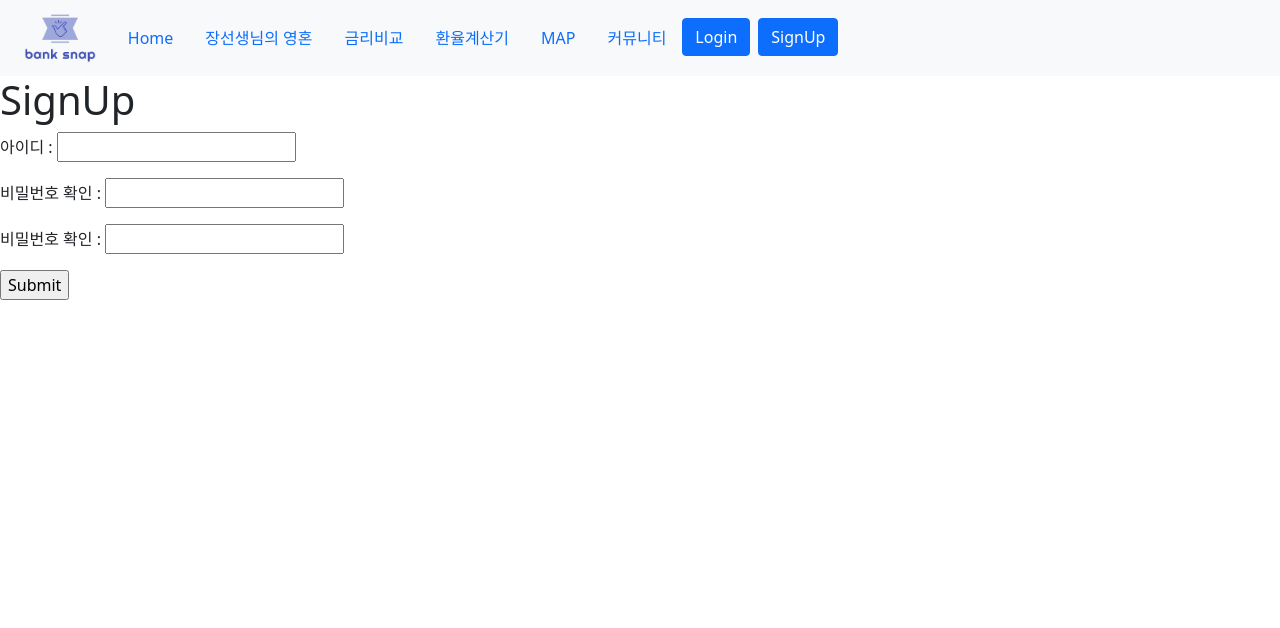
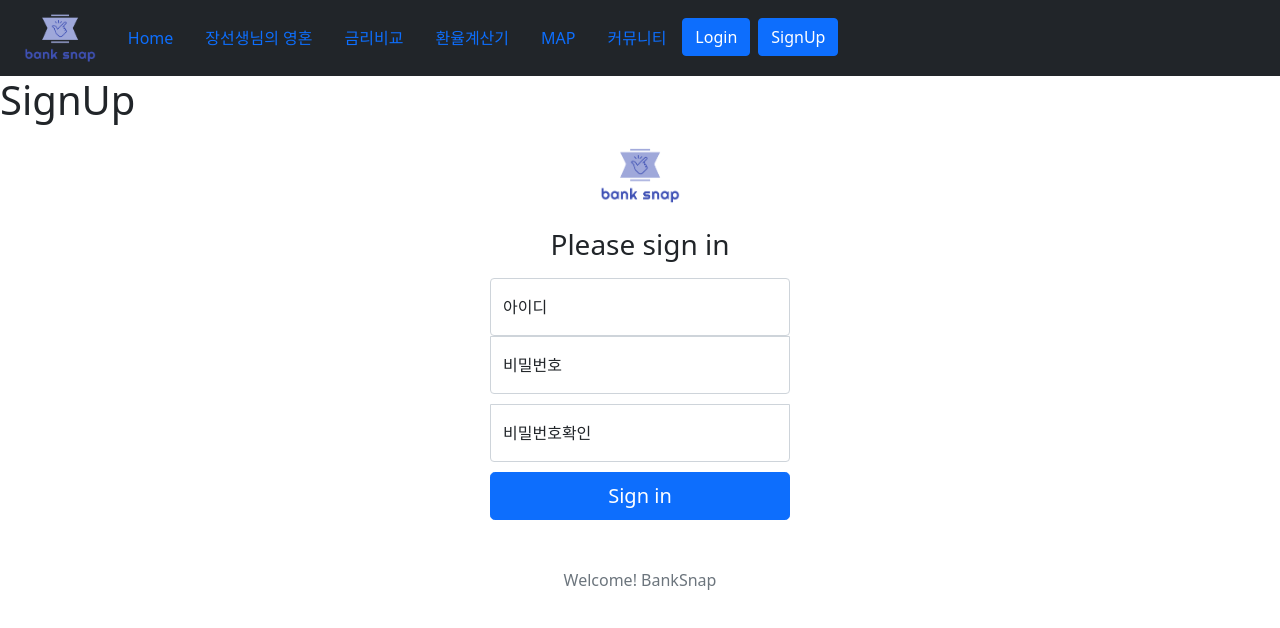
Before and after one commit to songjung-good/pjt_banksnap, a JavaScript app in the folder front/bank-snap/: page /signUp in a window 1280 px wide. Shown: the top 628 px of the page. Built offline with nearby package versions, Linux system fonts and the light colour scheme.

Commit message:
회원가입 페이지

```diff
--- a/front/bank-snap/src/App.vue
+++ b/front/bank-snap/src/App.vue
@@ -1,4 +1,3 @@
-
 
 <script setup>
 import { ref, computed } from 'vue'
@@ -32,7 +31,7 @@ const closeNavbar = () => {
 
 <template>
   <header>
-    <nav class="navbar navbar-expand-lg bg-light" data-bs-theme="light">
+    <nav class="navbar navbar-expand-lg bg-dark" data-bs-theme="dark">
       <div class="center container-fluid">
         <a class="navbar-brand" href="#">
           <img alt="Pjt logo" class="logo" src="@/assets/logo_nonbackgroound.png" height="50" @click="goHome" />
@@ -43,7 +42,7 @@ const closeNavbar = () => {
         <div class="collapse navbar-collapse" :class="{ 'show': isNavbarOpen }" @click="closeNavbar">
           <ul class="nav col-12 col-md-auto mb-2 justify-content-center mb-md-0">
             <li class="nav-item">
-              <RouterLink class="nav-link" :to="{ name: 'main' }">Home</RouterLink>
+              <RouterLink class="nav-link " :to="{ name: 'main' }">Home</RouterLink>
             </li>
             <li class="nav-item">
               <RouterLink class="nav-link" :to="{ name: 'test' }">장선생님의 영혼</RouterLink>
--- a/front/bank-snap/src/views/LoginView.vue
+++ b/front/bank-snap/src/views/LoginView.vue
@@ -3,7 +3,7 @@
     <main class="form-signin">
       <form @submit.prevent="login">
         <img class="mb-4" src="../assets/logo_nonbackgroound.png" alt="" width="80" height="57">
-        <h1 class="h3 mb-3 fw-normal">Please sign in</h1>
+        <h1 class="h3 mb-3 fw-normal">Login page</h1>
         <div class="form-floating">
           <input type="text" v-model.trim="username" class="form-control" id="floatingInput" placeholder="ID">
           <label for="floatingInput">ID</label>
@@ -13,7 +13,7 @@
           <label for="floatingPassword">Password</label>
         </div>
         <button class="w-100 btn btn-lg btn-primary" type="submit">Sign in</button>
-        <p class="mt-5 mb-3 text-muted">Welcome! BankSnap</p>
+        <p class="mt-5 mb-3 text-muted">Hello! BankSnap</p>
       </form>
     </main>
   </div>
--- a/front/bank-snap/src/views/SignupView.vue
+++ b/front/bank-snap/src/views/SignupView.vue
@@ -1,12 +1,26 @@
 <template>
-  <div>
-    <h1>SignUp</h1>
-    <form @submit.prevent="signUp">
-      <p>아이디 : <input type="text" v-model.trim="username"></p>
-      <p>비밀번호 확인 : <input type="password" v-model.trim="password1"></p>
-      <p>비밀번호 확인 : <input type="password" v-model.trim="password2"></p>
-      <input type="submit">
-    </form>
+  <h1>SignUp</h1>
+  <div class="text-center">
+    <main class="form-signin">
+      <form @submit.prevent="signUp">
+        <img class="mb-4" src="../assets/logo_nonbackgroound.png" alt="" width="80" height="57">
+        <h1 class="h3 mb-3 fw-normal">Please sign in</h1>
+        <div class="form-floating">
+          <input type="text" v-model.trim="username" class="form-control" id="floatingInput" placeholder="ID">
+          <label for="floatingInput">아이디</label>
+        </div>
+        <div class="form-floating">
+          <input type="password" v-model.trim="password1" class="form-control" id="floatingPassword" placeholder="Password">
+          <label for="floatingPassword">비밀번호</label>
+        </div>
+        <div class="form-floating">
+          <input type="password" v-model.trim="password2" class="form-control" id="floatingPassword" placeholder="Password">
+          <label for="floatingPassword">비밀번호확인</label>
+        </div>
+        <button class="w-100 btn btn-lg btn-primary" type="submit">Sign in</button>
+        <p class="mt-5 mb-3 text-muted">Welcome! BankSnap</p>
+      </form>
+    </main>
   </div>
 </template>
 
@@ -32,5 +46,9 @@ const signUp = function() {
 </script>
 
 <style scoped>
+/* Bootstrap styles */
+@import '@/assets/css/bootstrap.min.css';
 
+/* Additional styles */
+@import '@/assets/css/signin.css';
 </style>
```
